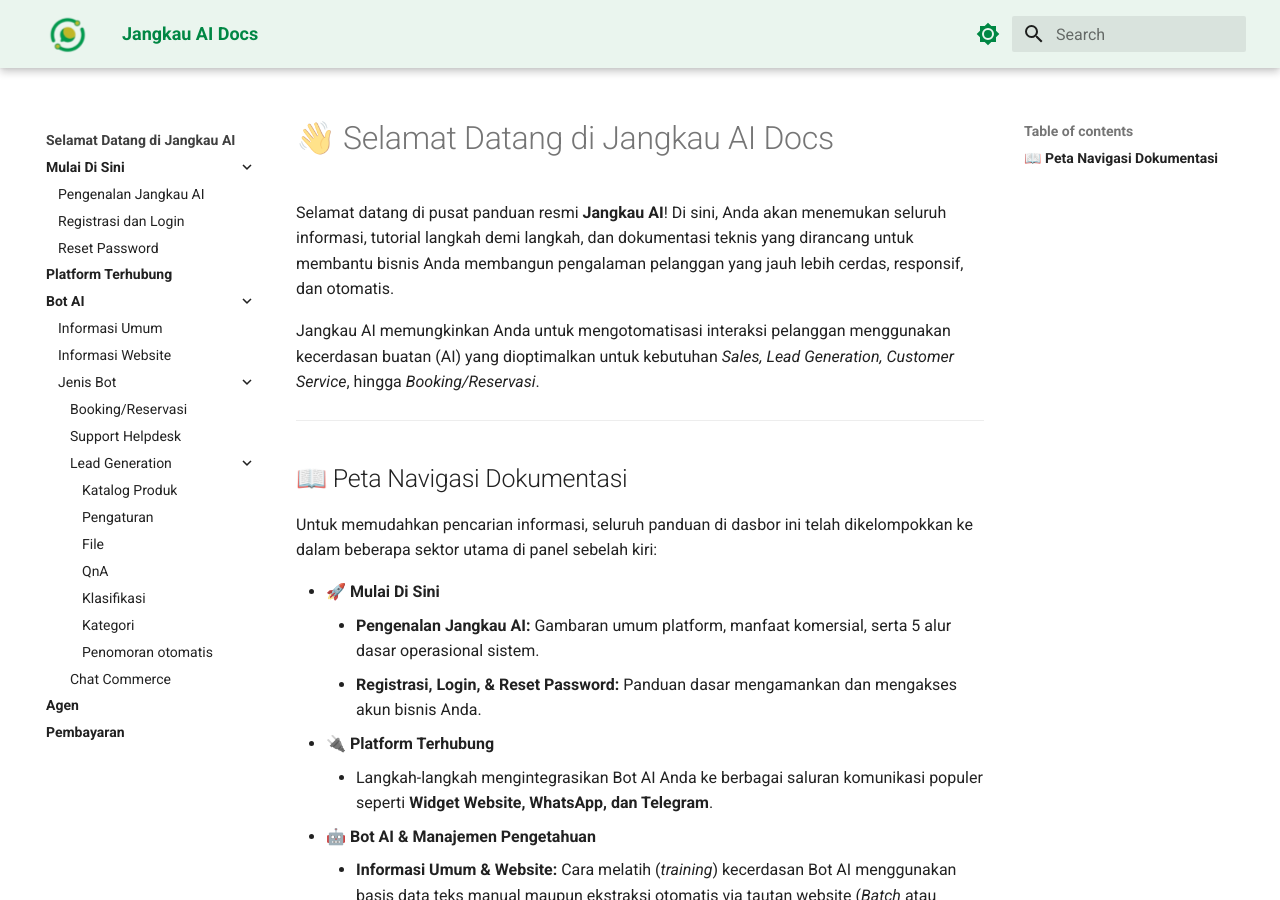
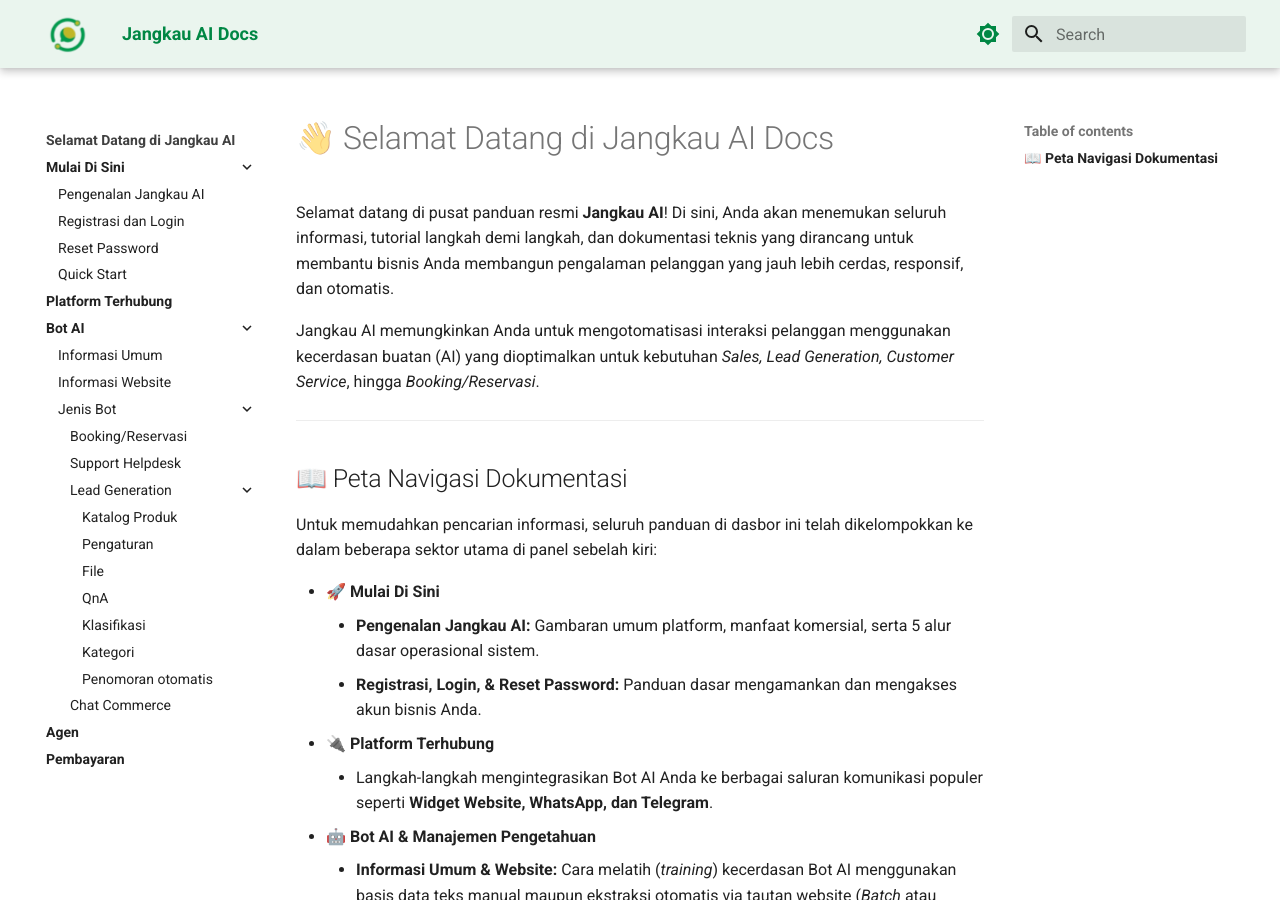
Before and after one commit to dedeaditiaa-oss/Docs-Jangkau-AI-Team, an MkDocs documentation site: the page built from docs/index.md, in a window 1280 px wide and 900 px high. Built offline with MkDocs 1.6.1 and Material for MkDocs 9.7.7, drawn with Linux system fonts in a browser that asks for light colours.

Commit message:
Update 5 Juni 2026 13.09

```diff
--- a/mkdocs.yml
+++ b/mkdocs.yml
@@ -30,6 +30,7 @@ nav:
       - Pengenalan Jangkau AI: pengenalan.md
       - Registrasi dan Login: registrasi-dan-login.md
       - Reset Password: reset-password.md
+      - Quick Start : start.md
   - Platform Terhubung : platform.md
   - Bot AI :
       - Informasi Umum : umum.md
```
Also changed, not shown: docs/start.md (added).
